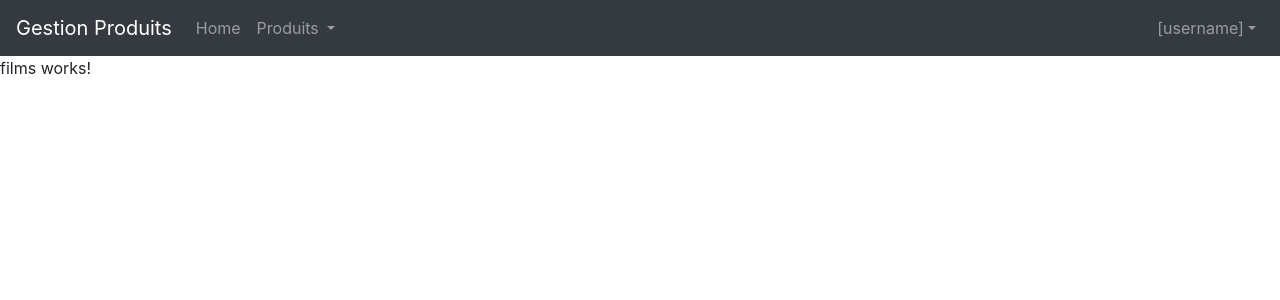
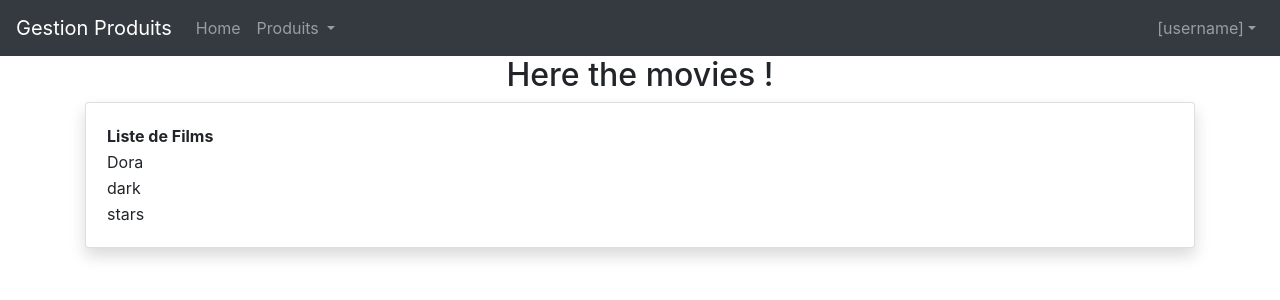
Before and after one commit to amira-haouet/managermovies_SpringBootAngular, an Angular app in the folder MesFilms/: page /films in a window 1280 px wide. Shown: the top 300 px of the page. Built offline with nearby package versions, Linux system fonts and the light colour scheme.

Commit message:
angular commit

```diff
--- a/MesFilms/src/app/films/films.component.html
+++ b/MesFilms/src/app/films/films.component.html
@@ -1 +1,20 @@
-<p>films works!</p>
+<h2 style="text-align:center;"> Here the movies !</h2>
+
+<div class="container">
+    <div class="card shadow mb-4">
+    <div class="card-body">
+    <table >
+    <thead>
+    <tr>
+    <th>Liste de Films</th>
+    </tr>
+    </thead>
+    <tbody *ngFor="let film of films">
+    <tr >
+    <td>{{film}}</td>
+    </tr>
+    </tbody>
+    </table>
+    </div>
+    </div>
+    </div>
--- a/MesFilms/src/app/films/films.component.ts
+++ b/MesFilms/src/app/films/films.component.ts
@@ -6,8 +6,11 @@ import { Component, OnInit } from '@angular/core';
   styleUrls: ['./films.component.css']
 })
 export class FilmsComponent implements OnInit {
+ films :string[];
+  constructor() {
 
-  constructor() { }
+    this.films = ["Dora", "dark", "stars"];
+   }
 
   ngOnInit(): void {
   }
```
